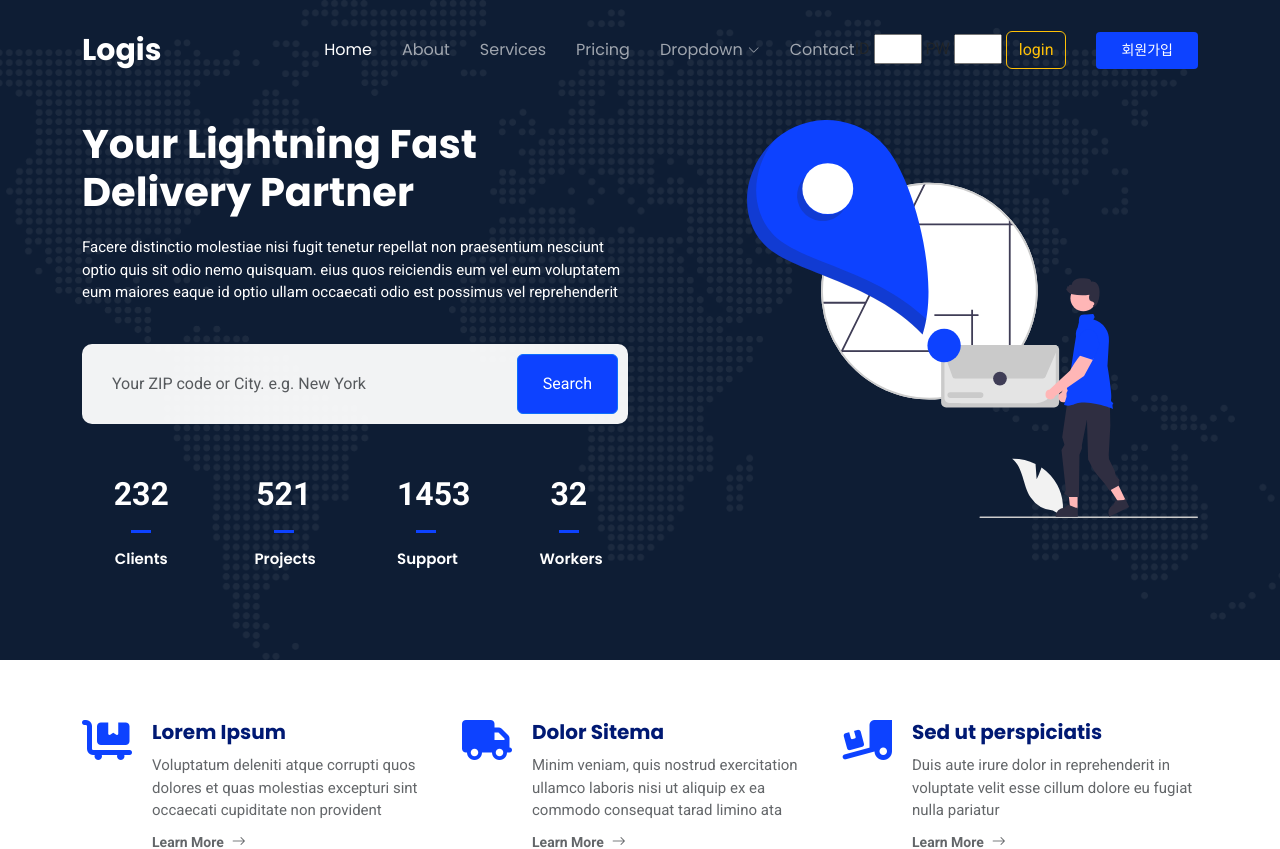
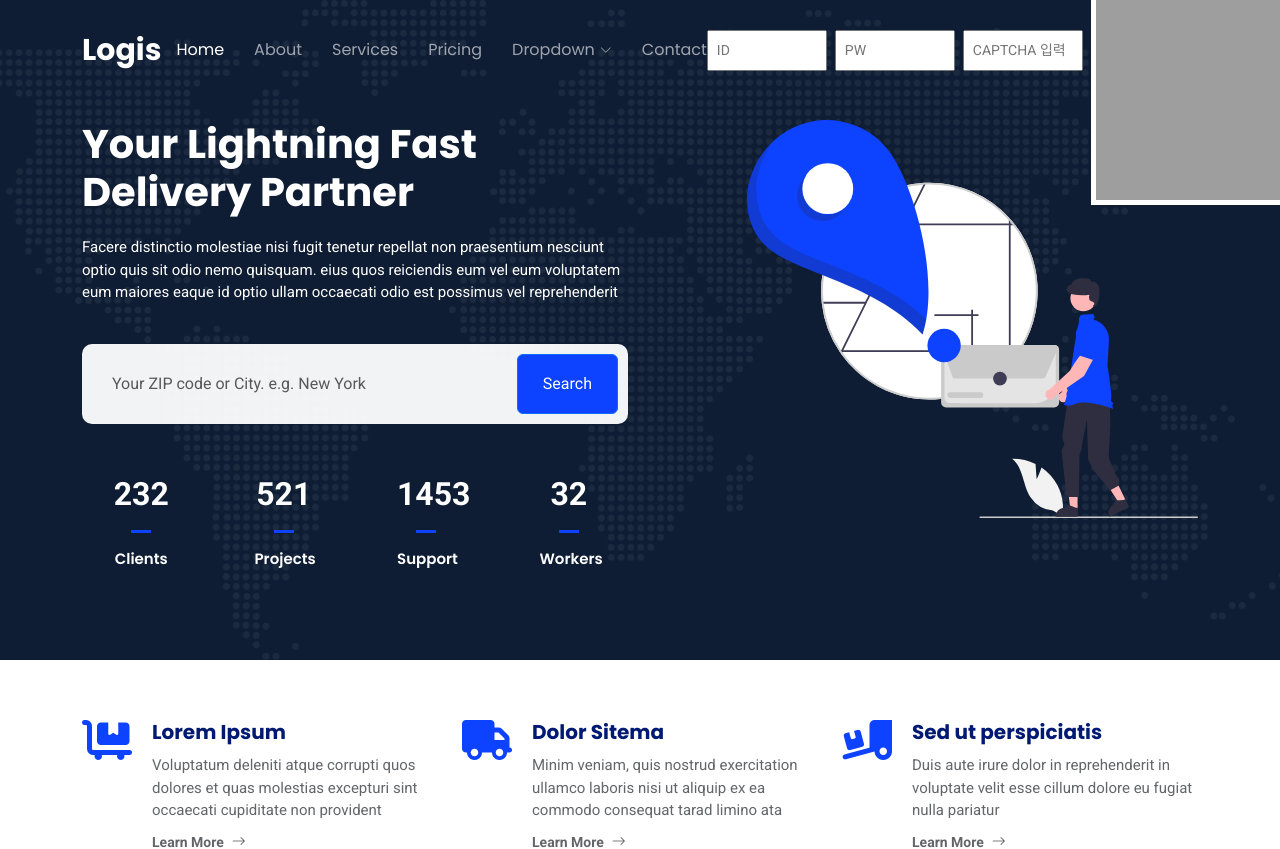
Before and after one commit to soojung318/Bank, a Node server app: page /account/logout in a window 1280 px wide. Shown: the top 849 px of the page. Run offline with Node 20, Linux system fonts and the light colour scheme; some libraries are stand-ins or nearby versions; grey boxes are pictures that could not be loaded.

Commit message:
add capcha

```diff
--- a/routes/account.js
+++ b/routes/account.js
@@ -2,6 +2,15 @@
 const setup = require('../db_setup');
 
 const sha = require('sha256');
+const svgCaptcha = require('svg-captcha');
+
+// CAPTCHA 이미지 생성
+router.get('/captcha', (req, res) => {
+  const captcha = svgCaptcha.create();
+  req.session.captcha = captcha.text;
+  res.type('svg');
+  res.status(200).send(captcha.data);
+});
 
 // 로그아웃 처리
 router.get('/account/logout', (req, res) => {
@@ -10,43 +19,44 @@
 });
 
 // 로그인 처리
-router.post("/account/login", async (req, res) => {
+router.post('/account/login', async (req, res) => {
+  if (req.body.captcha !== req.session.captcha) {
+    return res.render('index.ejs', { data: { alertMsg: 'CAPTCHA 확인 실패. 다시 시도해주세요.' } });
+  }
+
   const { mongodb, mysqldb } = await setup();
   mongodb
-    .collection("account")
+    .collection('account')
     .findOne({ userid: req.body.userid })
     .then((result) => {
       if (result) {
-        const sql = `SELECT salt FROM UserSalt
-                    WHERE userid=?`;
+        const sql = `SELECT salt FROM UserSalt WHERE userid=?`;
         mysqldb.query(sql, [req.body.userid], (err, rows, fields) => {
           if (err) {
-            res.render("index.ejs", { data: { alertMsg: '다시 로그인 해주세요' } });
+            res.render('index.ejs', { data: { alertMsg: '다시 로그인 해주세요' } });
             return;
           }
           try {
             const salt = rows[0].salt;
             const hashPw = sha(req.body.userpw + salt);
-            //  console.log(hashPw);
             if (result.userpw == hashPw) {
               req.body.userpw = hashPw;
               req.session.user = req.body;
-              //console.log(req.session.user);
-              res.cookie("uid", req.body.userid);
-              res.render("index.ejs");
+              res.cookie('uid', req.body.userid);
+              res.render('index.ejs');
             } else {
-              res.render("index.ejs", { data: { alertMsg: '다시 로그인 해주세요' } });
+              res.render('index.ejs', { data: { alertMsg: '다시 로그인 해주세요' } });
             }
           } catch (err) {
-            res.render("index.ejs", {data:{alertMsg:'다시 로그인 해주세요'}});
+            res.render('index.ejs', { data: { alertMsg: '다시 로그인 해주세요' } });
           }
         });
       } else {
-        res.render("index.ejs", {data:{alertMsg:'다시 로그인 해주세요'}});
+        res.render('index.ejs', { data: { alertMsg: '다시 로그인 해주세요' } });
       }
     })
     .catch((err) => {
-      res.render("index.ejs", {data:{alertMsg:'다시 로그인 해주세요'}});
+      res.render('index.ejs', { data: { alertMsg: '다시 로그인 해주세요' } });
     });
 });
 
--- a/server.js
+++ b/server.js
@@ -2,6 +2,8 @@
 const express = require("express");
 const path = require("path");
 const dotenv = require("dotenv").config();
+const https = require("https");
+const fs = require("fs");
 
 const app = express();
 
--- a/views/menu.html
+++ b/views/menu.html
@@ -1,3 +1,9 @@
+<!DOCTYPE html>
+<html lang="en">
+<head>
+  <meta charset="UTF-8">
+  <meta name="viewport" content="width=device-width, initial-scale=1.0">
+  <title>Logis - Logistics Website</title>
 
   <!-- Favicons -->
   <link href="/img/favicon.png" rel="icon">
@@ -27,6 +33,44 @@
   * License: https://bootstrapmade.com/license/
   ======================================================== -->
 
+  <style>
+    /* 추가된 스타일 */
+    #loginSpan {
+      display: flex;
+      align-items: center;
+      height: 60px; /* 원하는 높이로 조정 */
+    }
+
+    #loginSpan form {
+      display: flex;
+      align-items: center;
+    }
+
+    #loginSpan input[type="text"],
+    #loginSpan input[type="password"],
+    #loginSpan input[type="submit"],
+    #loginSpan .btn-getstarted {
+      margin-right: 10px;
+      padding: 8px; /* 내용과 테두리 사이의 간격 */
+      font-size: 14px; /* 글꼴 크기 */
+      width: 120px; /* 필드의 너비 */
+    }
+
+    #loginSpan div {
+      background-color: white;
+      display: flex;
+      align-items: center;
+      padding: 5px;
+      margin-right: 10px;
+    }
+
+    #loginSpan div img {
+      margin-right: 5px;
+    }
+  </style>
+</head>
+<body>
+
   <header id="header" class="header d-flex align-items-center fixed-top">
     <div class="container-fluid container-xl position-relative d-flex align-items-center">
 
@@ -38,7 +82,7 @@
 
       <nav id="navmenu" class="navmenu">
         <ul>
-        <li><a href="index.html" class="active">Home<br></a></li>
+          <li><a href="index.html" class="active">Home</a></li>
           <li><a href="about.html">About</a></li>
           <li><a href="services.html">Services</a></li>
           <li><a href="pricing.html">Pricing</a></li>
@@ -64,22 +108,40 @@
         <i class="mobile-nav-toggle d-xl-none bi bi-list"></i>
       </nav>
 
-    <span id="loginSpan">
+      <span id="loginSpan" class="ms-auto">
         <form action="/account/login" method="post">
-          ID <input size="3" name="userid">
-          PW <input size="3" name="userpw">
-          <input type="submit" value="login" class="btn btn-outline-warning">
+          <input type="text" name="userid" placeholder="ID" class="me-2">
+          <input type="password" name="userpw" placeholder="PW" class="me-2">
+          <input type="text" name="captcha" placeholder="CAPTCHA 입력" class="me-2">
+          <div>
+            <img id="captchaImg" src="/captcha" alt="CAPTCHA">
+            <button type="button" onclick="refreshCaptcha()">Refresh</button>
+          </div>
+          <input type="submit" value="Login" class="btn btn-outline-warning me-2">
         </form>
+        <a class="btn-getstarted" href="/account/enter">회원가입</a>
       </span>
 
-    <a class="btn-getstarted" href="/account/enter">회원가입</a>
+    </div>
+  </header>
 
+  <!-- Vendor JS Files -->
+  <script src="/vendor/bootstrap/js/bootstrap.bundle.min.js"></script>
+  <script src="/vendor/aos/aos.js"></script>
+  <script src="/vendor/php-email-form/validate.js"></script>
+  <script src="/vendor/swiper/swiper-bundle.min.js"></script>
+  <script src="/vendor/purecounter/purecounter.js"></script>
+  <script src="/vendor/isotope-layout/isotope.pkgd.min.js"></script>
+  <script src="/vendor/glightbox/js/glightbox.min.js"></script>
+
+  <!-- Main JS File -->
+  <script src="/js/main.js"></script>
+
+  <!-- jQuery and Cookie Plugin -->
   <script src="https://code.jquery.com/jquery-3.6.0.min.js"></script>
   <script src="https://cdnjs.cloudflare.com/ajax/libs/jquery-cookie/1.4.1/jquery.cookie.min.js"></script>
 
   <script>
-      const uid = $.cookie("uid");
-
     $(document).ready(function() {
       const uid = $.cookie("uid");
       if (uid) {
@@ -91,7 +153,11 @@
       $.removeCookie("uid", { path: "/" });
       location.href = "/account/logout";
     }
+
+    function refreshCaptcha() {
+      $('#captchaImg').attr('src', '/captcha?' + Date.now());
+    }
   </script>
 
-  </div>
-</header>
+</body>
+</html>
```
Lines whose indentation alone changed are shown as unchanged.
